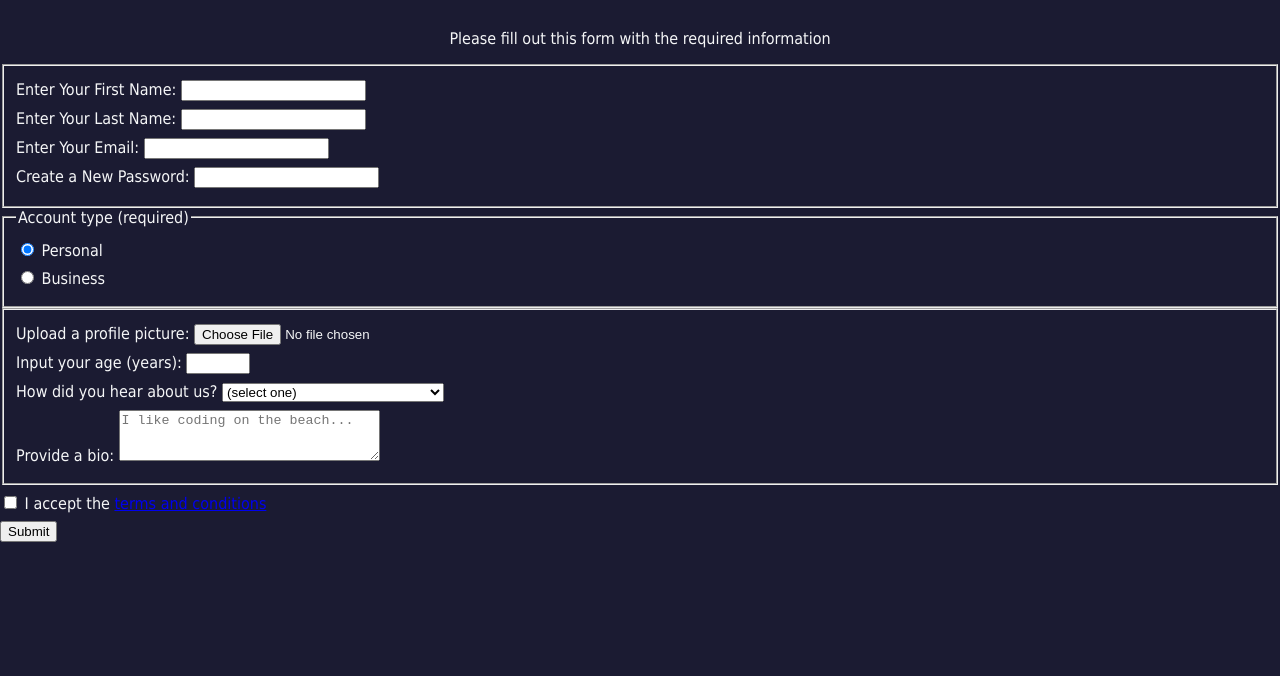
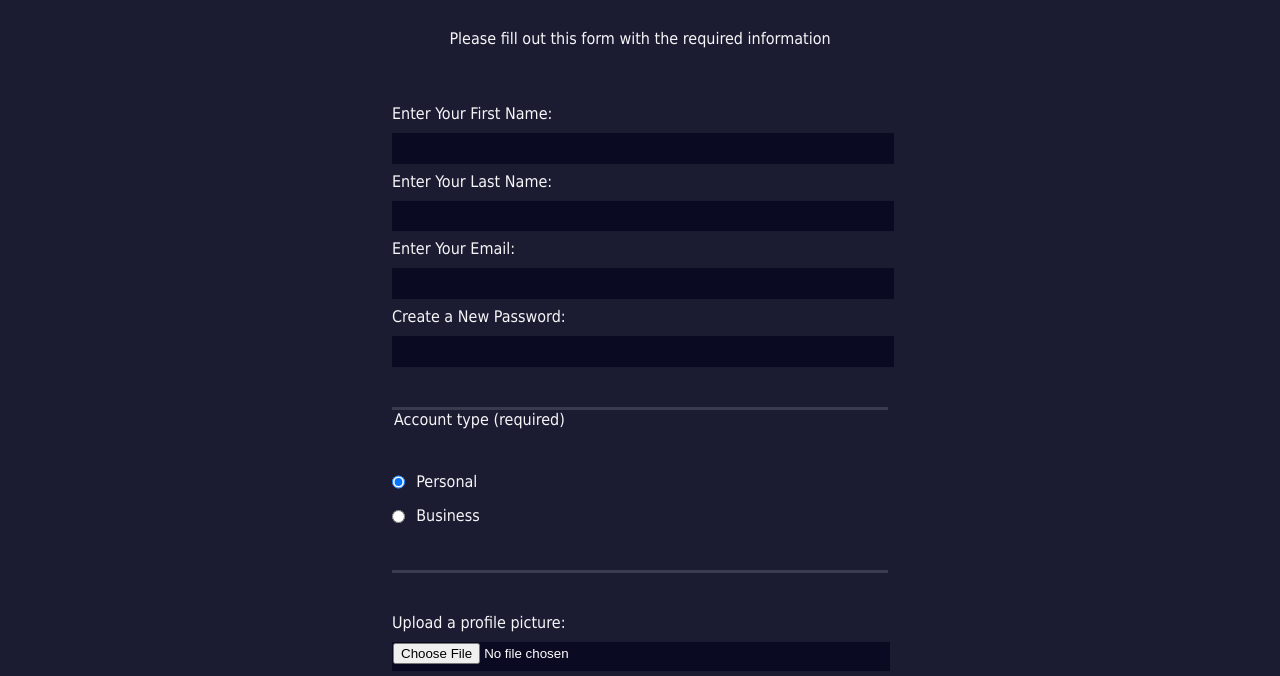
Before and after one commit to Helbri/LearnHTMLFormsByBuildingARegistrationForm, a plain HTML site: page index.html in a window 1280 px wide. Shown: the part 73-749 px from the top of the page. Drawn offline with Linux system fonts and the light colour scheme.

Commit message:
push index et styles

```diff
--- a/index.html
+++ b/index.html
@@ -8,6 +8,10 @@
   <body>
     <h1>Registration Form</h1>
     <p>Please fill out this form with the required information</p>
+    <!--L'attribut method spécifie comment envoyer les données du formulaire à l'URL spécifiée dans l'attribut action-->
+    <!--les données du formulaire peuvent être envoyées via une requête GET ou une requête POST-->
+    <!--via une requête GET en tant que paramètres d'URL (method get)-->
+    <!--via une requête POST en tant que données dans le corps de la requête (method post)-->
     <form method="post" action="https://register-demo.freecodecamp.org">
       <fieldset>
         <!-- Le premier élément input avec un type de "submit" est automatiquement défini pour soumettre son élément de formulaire parent le plus proche. -->
@@ -39,6 +43,7 @@
         <legend>Account type (required)</legend>
         <label for="personal-account"
           ><input
+            class="inline"
             id="personal-account"
             type="radio"
             name="account-type"
@@ -49,7 +54,12 @@
         <!--l'attribut checked a été placé pour qu'il y ai nécessairement une valeur de choisie-->
         <!--l'input type radio permet de faire un choix et se présente avec des cases de forme circulaire-->
         <label for="business-account"
-          ><input id="business-account" type="radio" name="account-type" />
+          ><input
+            class="inline"
+            id="business-account"
+            type="radio"
+            name="account-type"
+          />
           Business</label
         >
       </fieldset>
@@ -104,4 +114,4 @@
     </form>
   </body>
 </html>
-<!-- step 44 -->
+<!-- step 57 -->
--- a/styles.css
+++ b/styles.css
@@ -4,8 +4,8 @@ body {
     width: 100%;
     height: 100vh;
     margin: 0;
-    background-color:#1b1b32;
-    color:#f5f6f7;
+    background-color: #1b1b32;
+    color: #f5f6f7;
     font-family: Tahoma;
     font-size: 16px;
 }
@@ -13,9 +13,30 @@ body {
 h1, p {
     margin: 1em auto;
     text-align: center;
-    }
+}
+
+form{
+    /* 	vw 1% de la largeur du viewport (la zone d'affichage). Source: developer.mozilla.org*/
+    margin: 0 auto;
+    width: 60vw;
+    min-width: 300px;
+    max-width: 500px;
+}
+
+fieldset{
+    /*les fieldset ont une bordure de base qu'il est possible d'effacer.*/
+    border: none;
+    border-bottom: 3px solid #3b3b4f; /*affiche une bordure en bas des fieldset, pour les séparer visuellement*/
+    padding:2rem 0;
+}
+
+fieldset:last-of-type{
+    /*élément:last-of-type permet de sélectionner le dernier élément*/
+    border-bottom:none;
+}
 
 label{
+    /*l'élément label est "inline" pour les placer. Pour les empiler, il faut les contraindre à s'afficher en "block*/
     /*le "em" correspond à la taille de la police de caractère de l’élément en cours
     le « rem » permet de définir une valeur constante tout le long du document égale à la taille de la police de l’élément racine
     Cette unité peut être alors utilisée pour créer des éléments et propriétés CSS responsives puisque qu’elle s’adaptera à la taille de la police du support d’affichage
@@ -23,3 +44,24 @@ label{
     display: block;
     margin: 0.5rem 0;
 }
+
+input,select,textarea{
+    width:100%;
+    margin:10px 0 0 0;
+    min-height:2em;
+}
+
+.inline{
+    /*unset signifie désarmé. Annule la valeur précédente de la propriété sur laquelle la valeur unset a été associée*/
+    /*vertical-align permet d'aligner verticalement.*/
+    /*Sert ici pour aligner les input de type radio qui sont trop haut par rapport au texte*/
+    width:unset;
+    margin: 0 0.5em 0 0;
+    vertical-align: middle;
+}
+
+input,textarea{
+    background-color: #0a0a23;
+    border: 1px solid #0a0a23;
+    color: #ffffff;
+}
```
